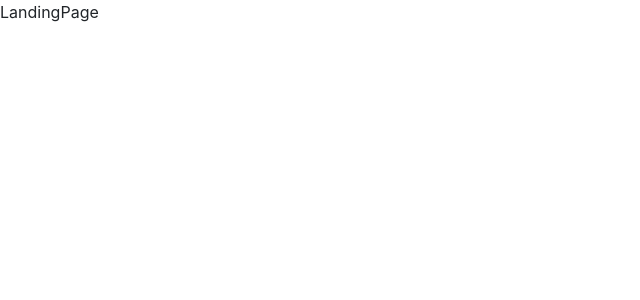
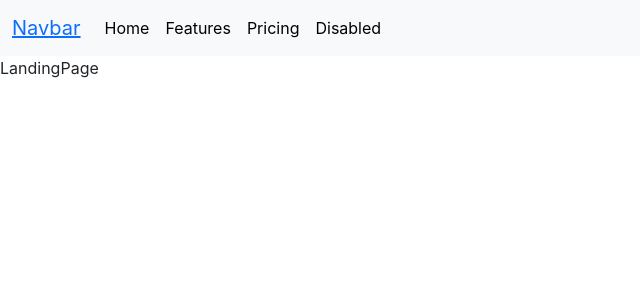
Before and after one commit to AkinolaAdewole/MERN__School_Management_App, a React (Create React App) app in the folder frontend/: page / in a window 1280 px wide. Shown: the top 300 px of the page, without its empty margins (0-640 px from the left). Built offline with nearby package versions, Linux system fonts and the light colour scheme.

Commit message:
School Management

```diff
--- a/frontend/src/pages/landingpage/LandingPage.tsx
+++ b/frontend/src/pages/landingpage/LandingPage.tsx
@@ -1,9 +1,12 @@
 import React from 'react'
 import './landingpage.css'
+import NavLanding from './NavLanding'
 
 const LandingPage = () => {
   return (
-    <>LandingPage</>
+    <>
+      <NavLanding />
+    LandingPage</>
   )
 }
 
--- a/frontend/src/pages/landingpage/NavLanding.tsx
+++ b/frontend/src/pages/landingpage/NavLanding.tsx
@@ -1,11 +1,14 @@
 import React from 'react'
+import { Link } from 'react-router-dom'
 
 const NavLanding = () => {
   return (
-    <div>
+    <>
         <nav className="navbar navbar-expand-lg bg-light">
             <div className="container-fluid">
-                <a className="navbar-brand" href="#">Navbar</a>
+                <a className="navbar-brand">
+                    <Link to='/'>Navbar</Link>
+                </a>
 
                 <button className="navbar-toggler" type="button"
                   data-bs-toggle="collapse" data-bs-target="#navbarNavAltMarkup"
@@ -17,14 +20,14 @@ const NavLanding = () => {
                 <div className="collapse navbar-collapse" id="navbarNavAltMarkup">
                 <div className="navbar-nav">
                     <a className="nav-link active" aria-current="page" href="#">Home</a>
-                    <a className="nav-link" href="#">Features</a>
-                    <a className="nav-link" href="#">Pricing</a>
-                    <a className="nav-link disabled">Disabled</a>
+                    <a className="nav-link active" href="#">Features</a>
+                    <a className="nav-link active" href="#">Pricing</a>
+                    <a className="nav-link active">Disabled</a>
                 </div>
                 </div>
             </div>
             </nav>
-    </div>
+    </>
   )
 }
 
```
